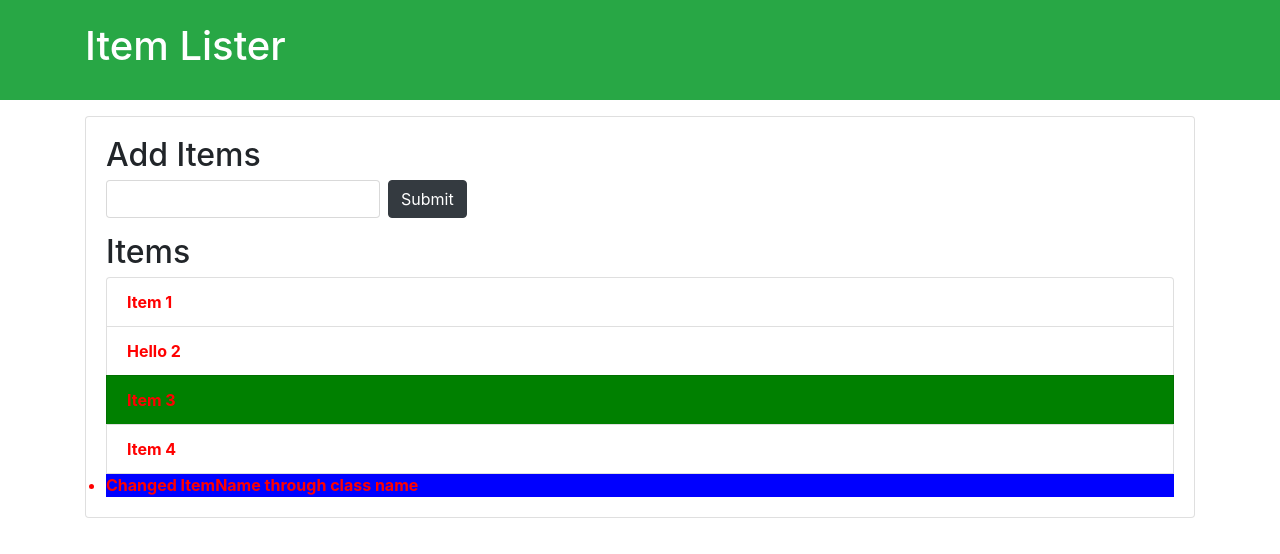
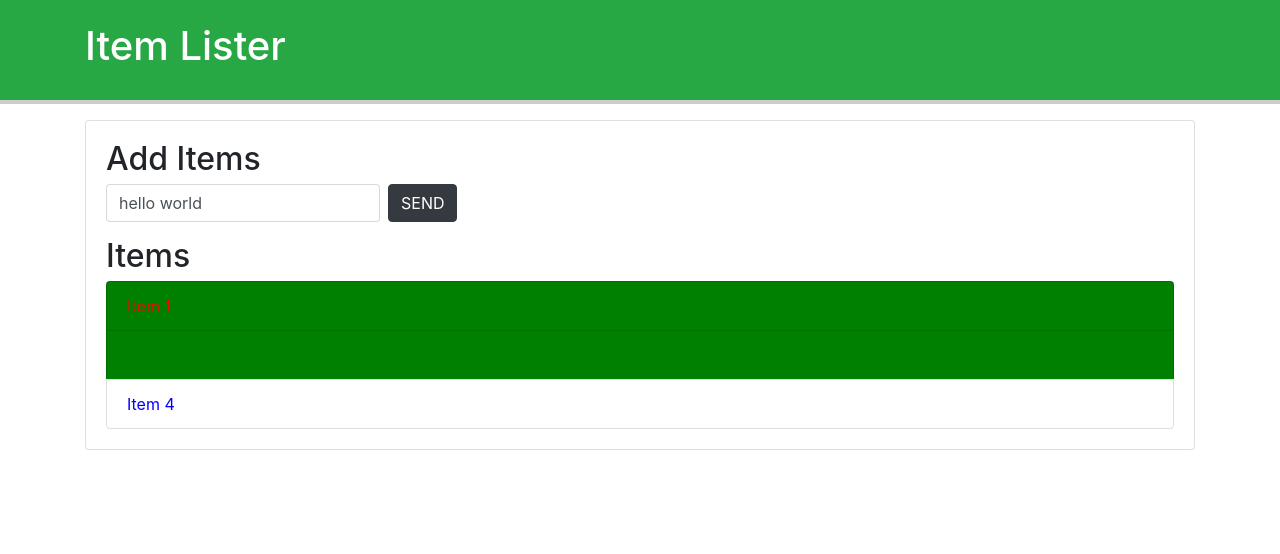
Before and after one commit to vishnurvp/domManipulation, a plain HTML site: page index.html in a window 1280 px wide. Drawn offline with nearby package versions, Linux system fonts and the light colour scheme.

Commit message:
querySelector_querySelectorAll

```diff
--- a/index.html
+++ b/index.html
@@ -26,7 +26,6 @@
       <li class="list-group-item">Item 2</li>
       <li class="list-group-item">Item 3</li>
       <li class="list-group-item">Item 4</li>
-      <li>Item 5</li>
     </ul>
    </div>
   </div>
--- a/script.js
+++ b/script.js
@@ -43,21 +43,57 @@
 // }
 
 
-const li = document.getElementsByTagName('li');
-// console.log(items);
+// const li = document.getElementsByTagName('li');
+// // console.log(items);
 
-li[1].textContent = 'Hello 2';
+// li[1].textContent = 'Hello 2';
 
-li[2].style.backgroundColor = 'green';
+// li[2].style.backgroundColor = 'green';
 
-for (let i=0; i<li.length; i++) {
-    li[i].style.fontWeight = 'bold';
-    li[i].style.color = 'red';
+// for (let i=0; i<li.length; i++) {
+//     li[i].style.fontWeight = 'bold';
+//     li[i].style.color = 'red';
+// }
+
+// const a = document.getElementsByClassName('list-group')[0];
+// console.log(a.lastElementChild);
+// a.lastElementChild.textContent = 'Changed ItemName through class name';
+
+// const b = document.getElementsByTagName('li')[4];
+// b.style.backgroundColor ='blue';
+
+const header = document.querySelector('#main-header');
+header.style.borderBottom = 'solid 4px #ccc';
+
+const input = document.querySelector('input');
+input.value = 'hello world';
+
+const submit = document.querySelector("input[type='submit']");
+submit.value = "SEND";
+
+const item = document.querySelector('.list-group-item');
+item.style.color = 'red';
+
+const lastItem = document.querySelector('.list-group-item:last-child');
+lastItem.style.color = 'blue';
+
+const secondItem = document.querySelector('.list-group-item:nth-child(2)');
+secondItem.style.backgroundColor = 'green';
+const thirdItem = document.querySelector('.list-group-item:nth-child(3)');
+thirdItem.style.display = 'none';
+
+
+// queryselectorall
+
+const listItems = document.querySelectorAll('.list-group-item');
+listItems[1].style.color = 'green';
+console.log(listItems);
+// console.log(titles);
+let odd = document.querySelectorAll('.list-group-item:nth-child(odd)');
+// let even = document.querySelectorAll('li:nth-child(even)');
+
+for (let i=0; i<odd.length; i++) {
+    odd[i].style.backgroundColor = 'green';
+    // even[i].style.backgroundColor = '#ccc';
+
 }
-
-const a = document.getElementsByClassName('list-group')[0];
-console.log(a.lastElementChild);
-a.lastElementChild.textContent = 'Changed ItemName through class name';
-
-const b = document.getElementsByTagName('li')[4];
-b.style.backgroundColor ='blue';
```
